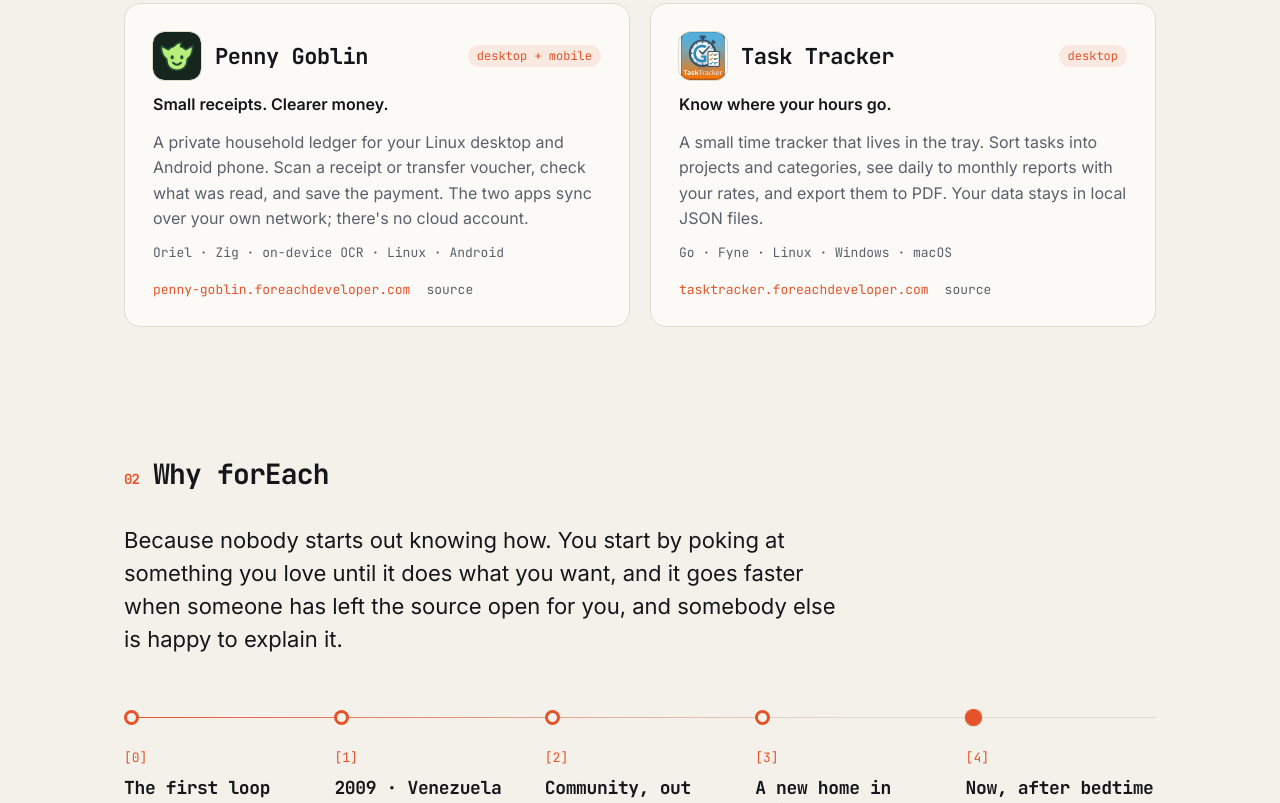
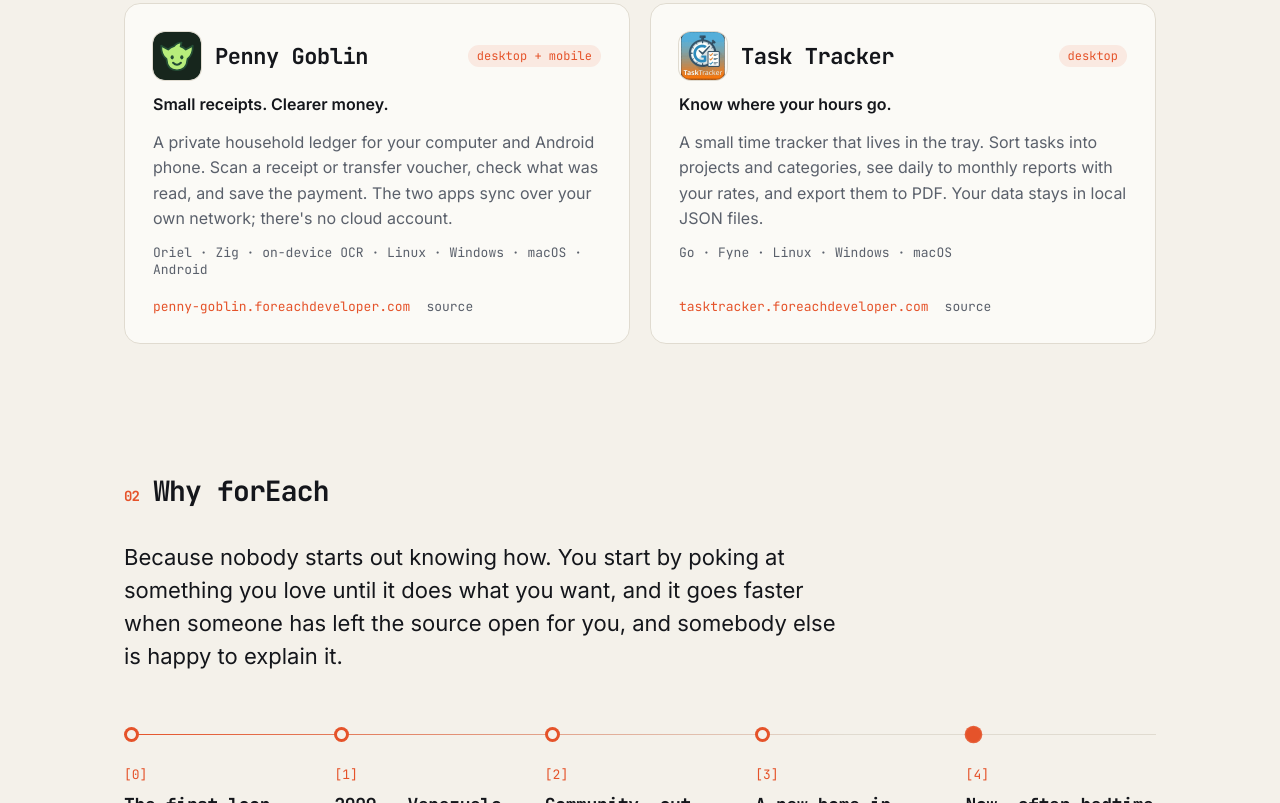
Before and after one commit to foreachdeveloper-com/foreachdeveloper-com.github.io, a website: page index.html in a window 1280 px wide. Shown: the part 1873-2676 px from the top of the page. Drawn offline with Linux system fonts and the light colour scheme.

Commit message:
Penny Goblin runs on Windows and macOS too

```diff
--- a/index.html
+++ b/index.html
@@ -203,11 +203,11 @@
 					</div>
 					<p class="tagline">Small receipts. Clearer money.</p>
 					<p>
-						A private household ledger for your Linux desktop and Android phone. Scan a
+						A private household ledger for your computer and Android phone. Scan a
 						receipt or transfer voucher, check what was read, and save the payment. The two
 						apps sync over your own network; there's no cloud account.
 					</p>
-					<p class="meta">Oriel · Zig · on-device OCR · Linux · Android</p>
+					<p class="meta">Oriel · Zig · on-device OCR · Linux · Windows · macOS · Android</p>
 					<div class="links">
 						<a href="https://penny-goblin.foreachdeveloper.com">penny-goblin.foreachdeveloper.com</a>
 						<a class="src" href="https://github.com/highercomve/penny-goblin">source</a>
```
